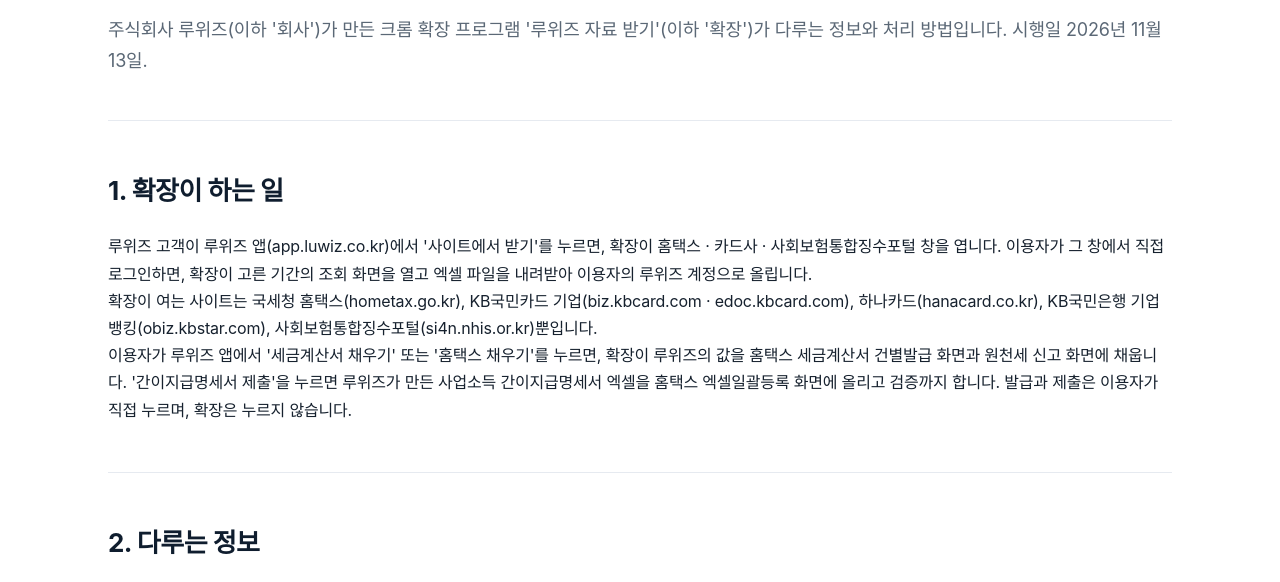
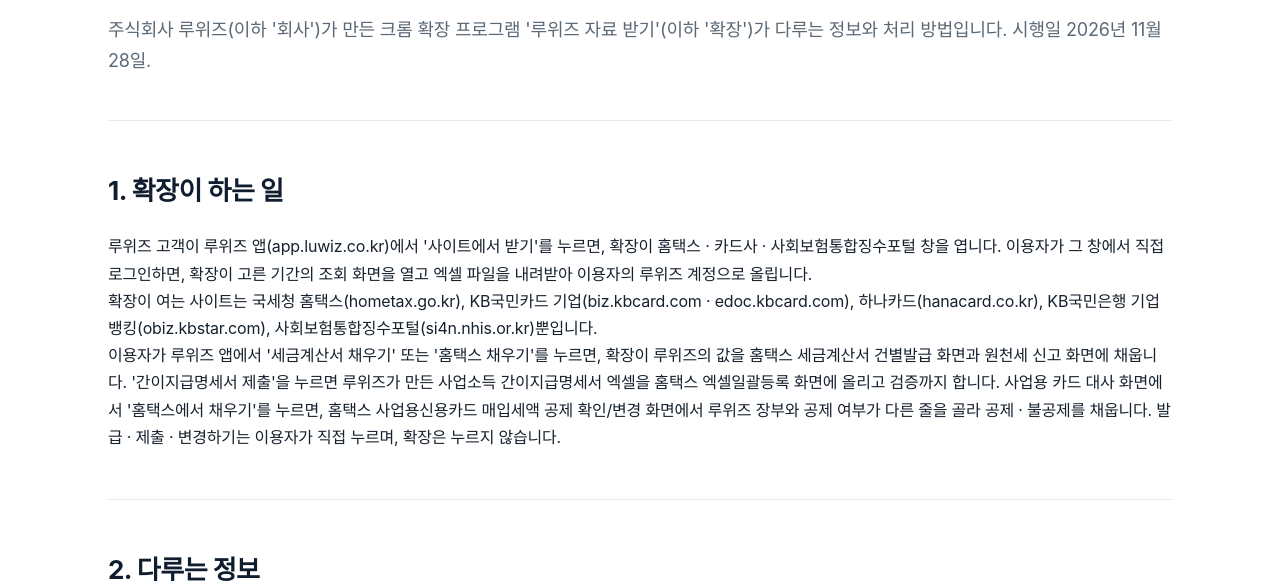
Before and after one commit to younje-cho/luwiz-site, a plain HTML site: page privacy/extension.html in a window 1280 px wide. Shown: the part 176-758 px from the top of the page. Drawn offline with Linux system fonts and the light colour scheme; a web font is replaced by a local one.

Commit message:
확장 개인정보처리방침 - 사업용 카드 공제 채우기 한 줄
요청: 2026-11-28 대표님 (확장 0.20.0 심사 신청)
등급: 낮음 (문구)

Co-Authored-By: Claude Opus 5.5 <noreply@anthropic.com>

```diff
--- a/privacy/extension.html
+++ b/privacy/extension.html
@@ -33,7 +33,7 @@
 
   <header>
     <h1>루위즈 자료 받기 개인정보 처리방침</h1>
-    <p>주식회사 루위즈(이하 '회사')가 만든 크롬 확장 프로그램 '루위즈 자료 받기'(이하 '확장')가 다루는 정보와 처리 방법입니다. 시행일 2026년 11월 13일.</p>
+    <p>주식회사 루위즈(이하 '회사')가 만든 크롬 확장 프로그램 '루위즈 자료 받기'(이하 '확장')가 다루는 정보와 처리 방법입니다. 시행일 2026년 11월 28일.</p>
   </header>
 
   <hr>
@@ -42,7 +42,7 @@
     <h2>1. 확장이 하는 일</h2>
     <p>루위즈 고객이 루위즈 앱(app.luwiz.co.kr)에서 '사이트에서 받기'를 누르면, 확장이 홈택스 · 카드사 · 사회보험통합징수포털 창을 엽니다. 이용자가 그 창에서 직접 로그인하면, 확장이 고른 기간의 조회 화면을 열고 엑셀 파일을 내려받아 이용자의 루위즈 계정으로 올립니다.</p>
     <p>확장이 여는 사이트는 국세청 홈택스(hometax.go.kr), KB국민카드 기업(biz.kbcard.com · edoc.kbcard.com), 하나카드(hanacard.co.kr), KB국민은행 기업뱅킹(obiz.kbstar.com), 사회보험통합징수포털(si4n.nhis.or.kr)뿐입니다.</p>
-    <p>이용자가 루위즈 앱에서 '세금계산서 채우기' 또는 '홈택스 채우기'를 누르면, 확장이 루위즈의 값을 홈택스 세금계산서 건별발급 화면과 원천세 신고 화면에 채웁니다. '간이지급명세서 제출'을 누르면 루위즈가 만든 사업소득 간이지급명세서 엑셀을 홈택스 엑셀일괄등록 화면에 올리고 검증까지 합니다. 발급과 제출은 이용자가 직접 누르며, 확장은 누르지 않습니다.</p>
+    <p>이용자가 루위즈 앱에서 '세금계산서 채우기' 또는 '홈택스 채우기'를 누르면, 확장이 루위즈의 값을 홈택스 세금계산서 건별발급 화면과 원천세 신고 화면에 채웁니다. '간이지급명세서 제출'을 누르면 루위즈가 만든 사업소득 간이지급명세서 엑셀을 홈택스 엑셀일괄등록 화면에 올리고 검증까지 합니다. 사업용 카드 대사 화면에서 '홈택스에서 채우기'를 누르면, 홈택스 사업용신용카드 매입세액 공제 확인/변경 화면에서 루위즈 장부와 공제 여부가 다른 줄을 골라 공제 · 불공제를 채웁니다. 발급 · 제출 · 변경하기는 이용자가 직접 누르며, 확장은 누르지 않습니다.</p>
   </section>
 
   <hr>
```
